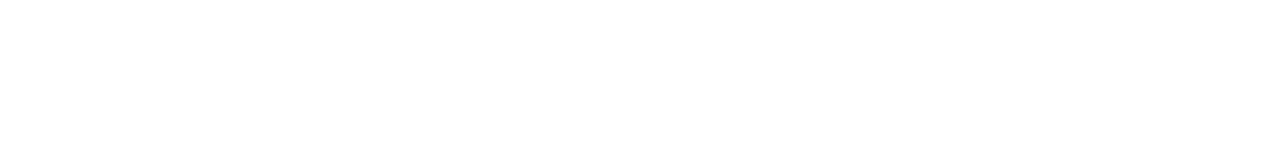
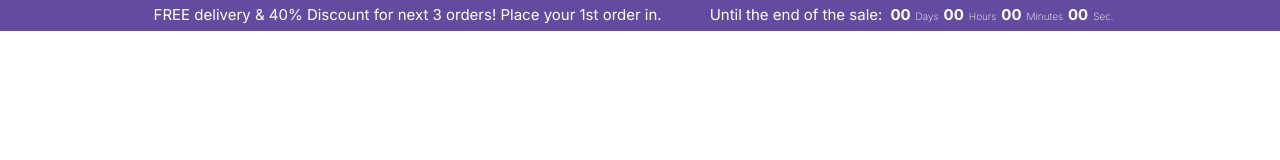
Before and after one commit to Christina0896/Proj.2-Ecommerce-project, a plain HTML site: page index.html in a window 1280 px wide. Drawn offline with nearby package versions, Linux system fonts and the light colour scheme.

Commit message:
countdown layout

```diff
--- /dev/null
+++ b/css file/home.css
@@ -0,0 +1,16 @@
+/*Promo Bar*/
+.promo_bar {
+  background-color: var(--backgroundcolor2);
+  color: white;
+  height: 31px;
+  font-size: 15px;
+}
+
+.time_left p {
+  font-weight: 700;
+}
+.time_left span {
+  font-size: 10px;
+  font-weight: 200;
+  margin: 5px;
+}
--- a/index.html
+++ b/index.html
@@ -4,6 +4,48 @@
     <meta charset="UTF-8" />
     <meta name="viewport" content="width=device-width, initial-scale=1.0" />
     <title>Tina Store</title>
+    <!-- Bootstrap -->
+    <link
+      href="https://cdn.jsdelivr.net/npm/bootstrap@5.3.3/dist/css/bootstrap.min.css"
+      rel="stylesheet"
+      integrity="sha384-QWTKZyjpPEjISv5WaRU9OFeRpok6YctnYmDr5pNlyT2bRjXh0JMhjY6hW+ALEwIH"
+      crossorigin="anonymous"
+    />
+    <script
+      src="https://cdn.jsdelivr.net/npm/bootstrap@5.3.3/dist/js/bootstrap.bundle.min.js"
+      integrity="sha384-YvpcrYf0tY3lHB60NNkmXc5s9fDVZLESaAA55NDzOxhy9GkcIdslK1eN7N6jIeHz"
+      crossorigin="anonymous"
+      defer
+    ></script>
+
+    <!--Custom CSS-->
+    <link rel="stylesheet" href="style.css" />
+    <link rel="stylesheet" href="css file/home.css" />
+    <script src="app.js" defer></script>
   </head>
-  <body></body>
+  <body>
+    <!--Promo Bar - Bar with the promo text and the countdown-->
+    <div class="promo_bar d-flex justify-content-center">
+      <p class="mt-1">FREE delivery & 40% Discount for next 3 orders! Place your 1st order in.</p>
+      <p class="text2 mt-1 ms-5">Until the end of the sale:</p>
+      <div class="time_left d-flex mx-2 mt-1">
+        <div class="d-flex">
+          <p id="days">00</p>
+          <span>Days</span>
+        </div>
+        <div class="d-flex">
+          <p id="hours">00</p>
+          <span>Hours</span>
+        </div>
+        <div class="d-flex">
+          <p id="minutes">00</p>
+          <span>Minutes</span>
+        </div>
+        <div class="d-flex">
+          <p id="seconds">00</p>
+          <span>Sec.</span>
+        </div>
+      </div>
+    </div>
+  </body>
 </html>
```
Also changed, not shown: style.css (renamed from index.css), 1 other file.
